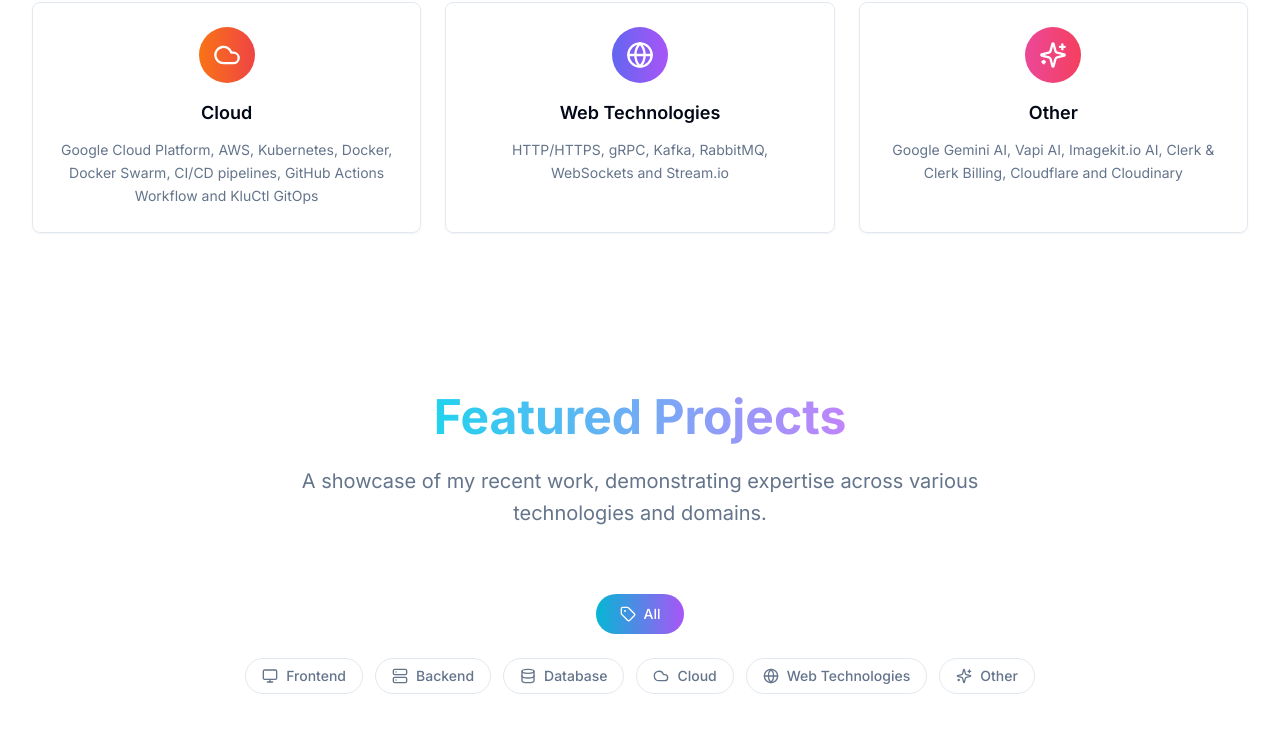
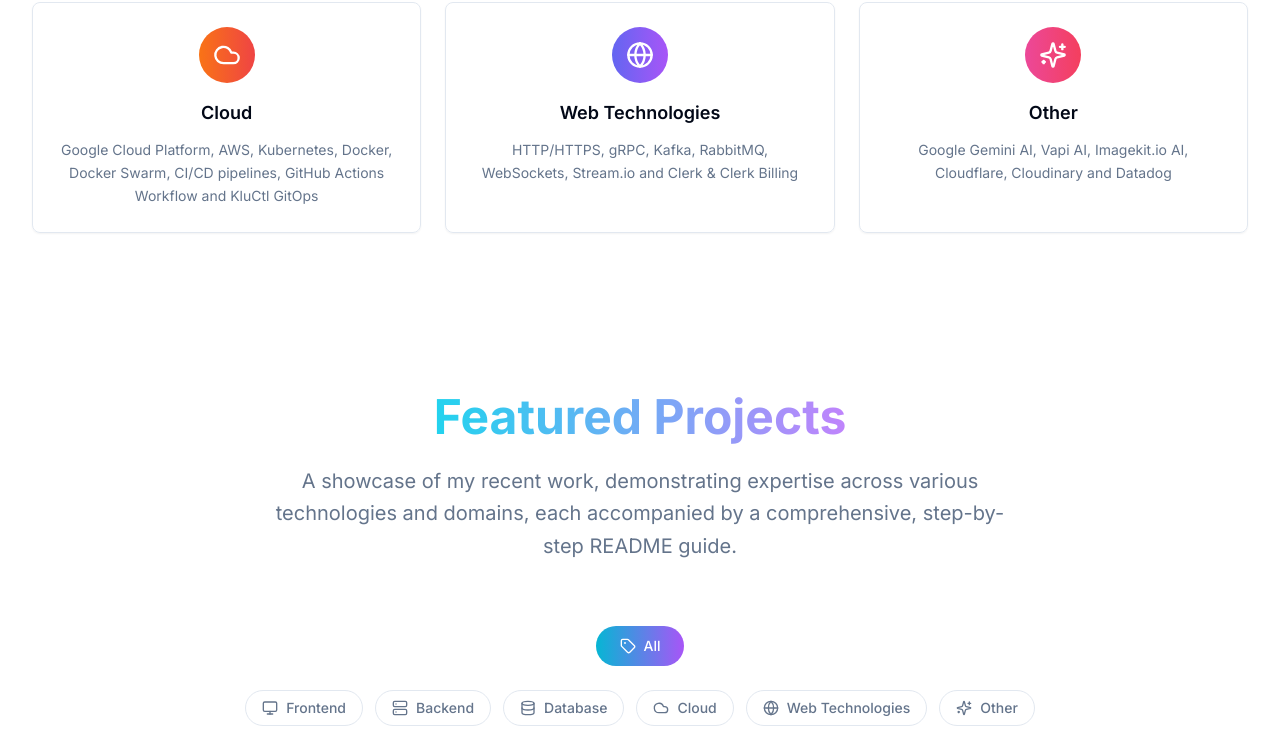
Before and after one commit to EvanHuang7/portfolio-app, a Next.js app: page / in a window 1280 px wide. Shown: the part 1476-2216 px from the top of the page. Built offline with nearby package versions, Linux system fonts and the light colour scheme; grey boxes are pictures that could not be loaded.

Commit message:
update the card description of skills section, expreicen section tech badges and proejct filter buttons

```diff
--- a/components/Experience.tsx
+++ b/components/Experience.tsx
@@ -43,6 +43,8 @@
         "gRPC",
         "Microservices",
         "CI/CD pipelines",
+        "ArgoCD",
+        "Datadog",
       ],
     },
   ];
--- a/components/Projects.tsx
+++ b/components/Projects.tsx
@@ -251,15 +251,16 @@
       "Socket.io",
       "WebSocket",
       "Stream.io",
+      "Clerk & Clerk Billing",
     ],
     // "Mobile Development": ["React Native"],
     Other: [
       "Google Gemini AI",
       "Vapi AI",
       "Imagekit.io AI",
-      "Clerk & Clerk Billing",
       "Cloudflare",
       "Cloudinary",
+      "Datadog",
     ],
   };
 
@@ -353,7 +354,8 @@
           </h2>
           <p className="text-xl text-muted-foreground max-w-3xl mx-auto leading-relaxed">
             A showcase of my recent work, demonstrating expertise across various
-            technologies and domains.
+            technologies and domains, each accompanied by a comprehensive,
+            step-by-step README guide.
           </p>
         </div>
 
--- a/components/Skills.tsx
+++ b/components/Skills.tsx
@@ -47,14 +47,14 @@
       icon: <Globe size={28} />,
       title: "Web Technologies",
       description:
-        "HTTP/HTTPS, gRPC, Kafka, RabbitMQ, WebSockets and Stream.io",
+        "HTTP/HTTPS, gRPC, Kafka, RabbitMQ, WebSockets, Stream.io and Clerk & Clerk Billing",
       color: "from-indigo-500 to-purple-500",
     },
     {
       icon: <Sparkles size={28} />,
       title: "Other",
       description:
-        "Google Gemini AI, Vapi AI, Imagekit.io AI, Clerk & Clerk Billing, Cloudflare and Cloudinary",
+        "Google Gemini AI, Vapi AI, Imagekit.io AI, Cloudflare, Cloudinary and Datadog",
       color: "from-pink-500 to-rose-500",
     },
   ];
```
Also changed, not shown: app/page.tsx (line endings or trailing spaces).
